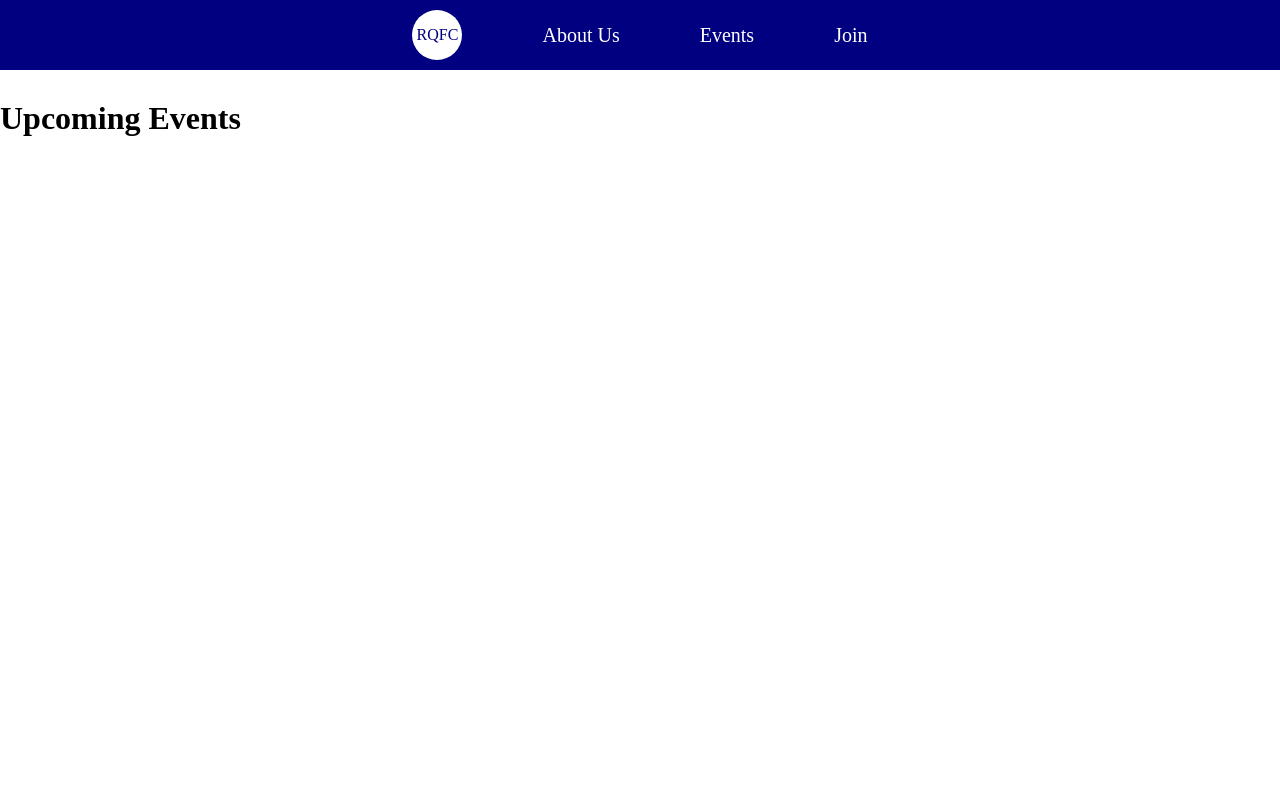
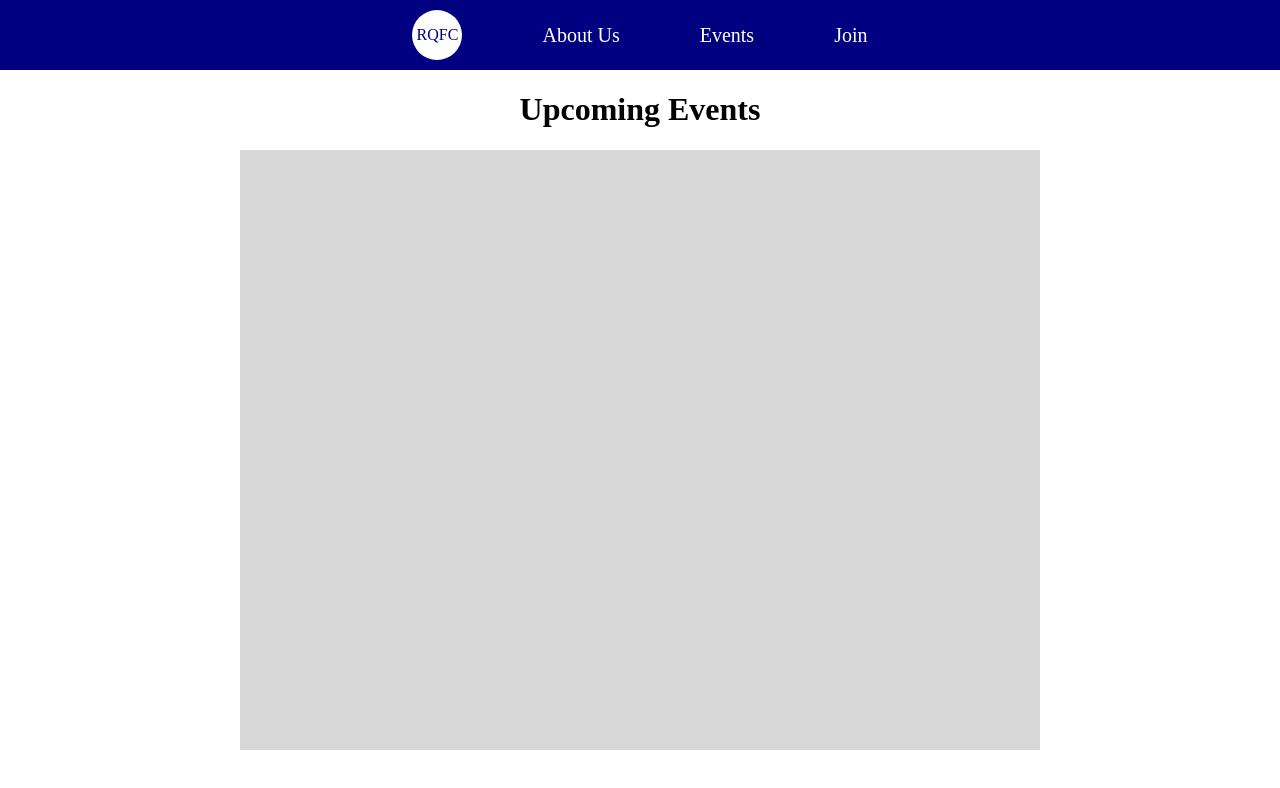
Before and after one commit to MeteorCity/quant-club-website, a React (Create React App) app in the folder website/: page /events in a window 1280 px wide. Shown: the top 788 px of the page. Built offline with nearby package versions, Linux system fonts and the light colour scheme.

Commit message:
events page changes that are ugly

```diff
--- a/website/src/index.css
+++ b/website/src/index.css
@@ -43,7 +43,13 @@ header *:hover {
 }
 
 main {
-  margin-top: 100px;
+  margin-top: 70px;
+}
+
+.events-page main {
+  display: flex;
+  flex-direction: column;
+  align-items: center;
 }
 
 .events-txt-h1 {
@@ -51,5 +57,7 @@ main {
 }
 
 .events-box {
-
+  background-color: rgb(215, 215, 215);
+  width: 800px;
+  height: 600px;
 }
```
Also changed, not shown: website/src/pages/Events.js (line endings or trailing spaces).
